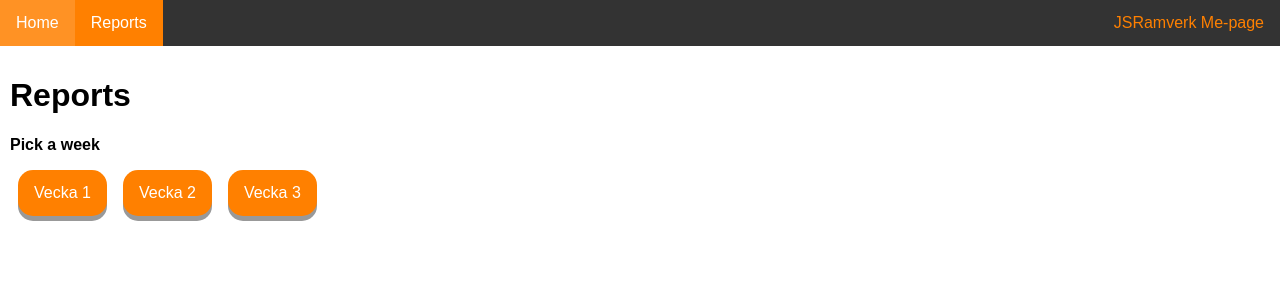
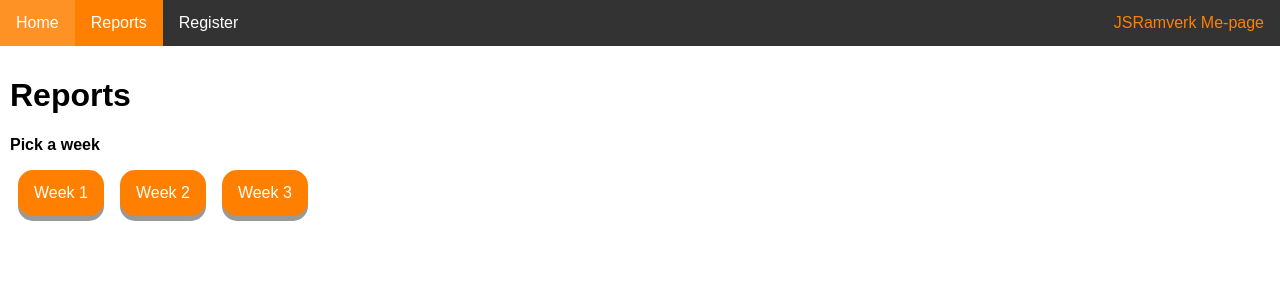
Before and after one commit to markusholmberg/jsramverk, a React (Create React App) app: page /reports in a window 1280 px wide. Shown: the top 300 px of the page. Built offline with nearby package versions, Linux system fonts and the light colour scheme.

Commit message:
Moved files around to different folders

```diff
--- a/src/App.js
+++ b/src/Components/App.js
@@ -1,8 +1,9 @@
 import React, { Component } from 'react';
 import { Route, NavLink, BrowserRouter as Router } from 'react-router-dom';
-import './App.css';
+import '../style/App.css';
 import Me from './Me';
 import Reports from './Reports';
+import Register from './Register';
 
 export default class App extends Component {
     render() {
@@ -18,6 +19,9 @@ export default class App extends Component {
                                 <li>
                                     <NavLink activeClassName="active" to="/reports">Reports</NavLink>
                                 </li>
+                                <li>
+                                    <NavLink activeClassName="active" to="/register">Register</NavLink>
+                                </li>
                                 <li style={{float: "right", display: "block", padding: "14px 16px", color: "#ff8000"}}>
                                     JSRamverk Me-page
                                 </li>
@@ -25,6 +29,7 @@ export default class App extends Component {
                         </nav>
                     <Route exact path="/" component={Me} />
                     <Route path="/reports" component={Reports} />
+                    <Route path="/register" component={Register} />
                   </div>
                 </Router>
             </div>
--- a/src/Me.jsx
+++ b/src/Components/Me.jsx
@@ -1,7 +1,7 @@
 import React, { Component } from 'react';
 // import { BrowserRouter as Router, Route, Link } from 'react';
-import './App.css';
-import logo from "./markus.jpg";
+import '../style/App.css';
+import logo from "../markus.jpg";
 
 export default class Me extends Component {
     render() {
--- /dev/null
+++ b/src/Components/Register.jsx
@@ -0,0 +1,12 @@
+import React, { Component } from "react";
+import '../style/App.css';
+
+export default class Register extends Component {
+    render() {
+        return (
+            <div>
+                <h1>Register here</h1>
+            </div>
+        )
+    }
+}
--- a/src/Reports.jsx
+++ b/src/Components/Reports.jsx
@@ -1,8 +1,8 @@
 import React, { Component } from 'react';
 import { Route, NavLink } from 'react-router-dom'
-import WeekOne from './WeekOne';
-import WeekTwo from './WeekTwo';
-import './App.css';
+import WeekOne from './Reports/WeekOne';
+import WeekTwo from './Reports/WeekTwo';
+import '../style/App.css';
 
 export default class Reports extends Component {
     render() {
@@ -13,13 +13,13 @@ export default class Reports extends Component {
                 <div className="list">
                     <ul>
                       <li>
-                        <NavLink activeClassName="activeReport" to="/reports/week/1">Vecka 1 </NavLink>
+                        <NavLink activeClassName="activeReport" to="/reports/week/1">Week 1 </NavLink>
                       </li>
                       <li>
-                        <NavLink activeClassName="activeReport" to="/reports/week/2">Vecka 2 </NavLink>
+                        <NavLink activeClassName="activeReport" to="/reports/week/2">Week 2 </NavLink>
                       </li>
                       <li>
-                        <NavLink activeClassName="activeReport" to="/reports/week/3">Vecka 3 </NavLink>
+                        <NavLink activeClassName="activeReport" to="/reports/week/3">Week 3 </NavLink>
                       </li>
                     </ul>
                     <Route path="/reports/week/1" component={WeekOne} />
--- a/src/WeekOne.jsx
+++ b/src/Components/Reports/WeekOne.jsx
@@ -1,7 +1,7 @@
 import React, { Component } from 'react';
 // import { Route, Link } from 'react-router-dom'
 // import Me from './Me';
-import './App.css';
+import '../../style/App.css';
 
 // const Week = ({ match }) => <p>{match.params.id}</p>
 
--- a/src/WeekTwo.jsx
+++ b/src/Components/Reports/WeekTwo.jsx
@@ -1,7 +1,7 @@
 import React, { Component } from 'react';
 // import { Route, Link } from 'react-router-dom'
 // import Me from './Me';
-import './App.css';
+import '../../style/App.css';
 
 // const Week = ({ match }) => <p>{match.params.id}</p>
 
--- a/src/index.js
+++ b/src/index.js
@@ -2,7 +2,7 @@ import React from 'react';
 import ReactDOM from 'react-dom';
 // import { Route, NavLink, BrowserRouter as Router } from 'react-router-dom'
 import './index.css';
-import App from './App';
+import App from './Components/App';
 
 ReactDOM.render(<App />, document.getElementById('root'));
 
```
Also changed, not shown: src/style/App.css (renamed from src/App.css).
